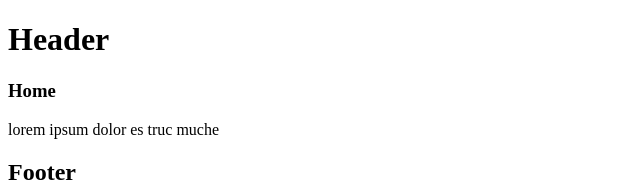
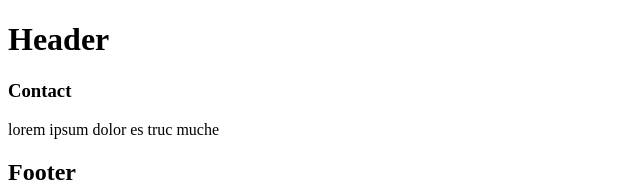
Before and after one commit to dekpo/ReactRealSimpleWebsite, a React (Create React App) app: page /contact in a window 1280 px wide. Shown: the top 189 px of the page, without its empty margins (0-640 px from the left). Built offline with nearby package versions, Linux system fonts and the light colour scheme.

Commit message:
Added few pages and corresponding routes

```diff
--- a/src/App.js
+++ b/src/App.js
@@ -2,6 +2,9 @@ import Header from './Header';
 import Footer from './Footer';
 import { BrowserRouter, Switch, Route } from 'react-router-dom';
 import PageHome from './pages/PageHome';
+import PagePorfolio from './pages/PagePorfolio';
+import PageAbout from './pages/PageAbout';
+import PageContact from './pages/PageContact';
 
 const App = () => {
   return (
@@ -9,6 +12,9 @@ const App = () => {
       <BrowserRouter>
       <Header />
       <Switch>
+        <Route path="/contact" component={PageContact} />
+        <Route path="/about" component={PageAbout} />
+        <Route path="/portfolio" component={PagePorfolio} />
         <Route path="/" component={PageHome} />
       </Switch>
       </BrowserRouter>
--- /dev/null
+++ b/src/pages/PageAbout.js
@@ -0,0 +1,8 @@
+const PageAbout = () => (
+    <section>
+        <h3>About</h3>
+        <p>lorem ipsum dolor es truc muche</p>
+    </section>
+)
+
+export default PageAbout
--- /dev/null
+++ b/src/pages/PageContact.js
@@ -0,0 +1,8 @@
+const PageContact = () => (
+    <section>
+        <h3>Contact</h3>
+        <p>lorem ipsum dolor es truc muche</p>
+    </section>
+)
+
+export default PageContact
--- /dev/null
+++ b/src/pages/PagePorfolio.js
@@ -0,0 +1,8 @@
+const PagePortfolio = () => (
+    <section>
+        <h3>Portfolio</h3>
+        <p>lorem ipsum dolor es truc muche</p>
+    </section>
+)
+
+export default PagePortfolio
```
